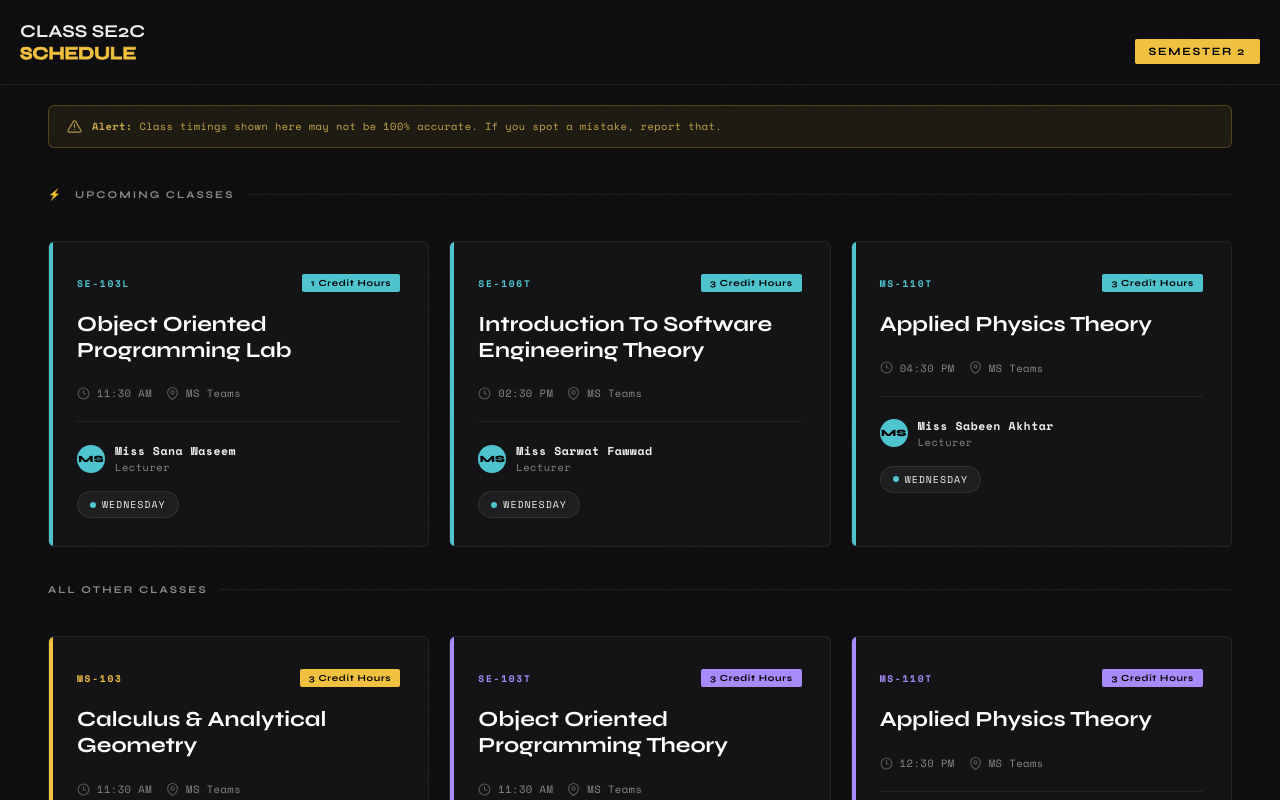
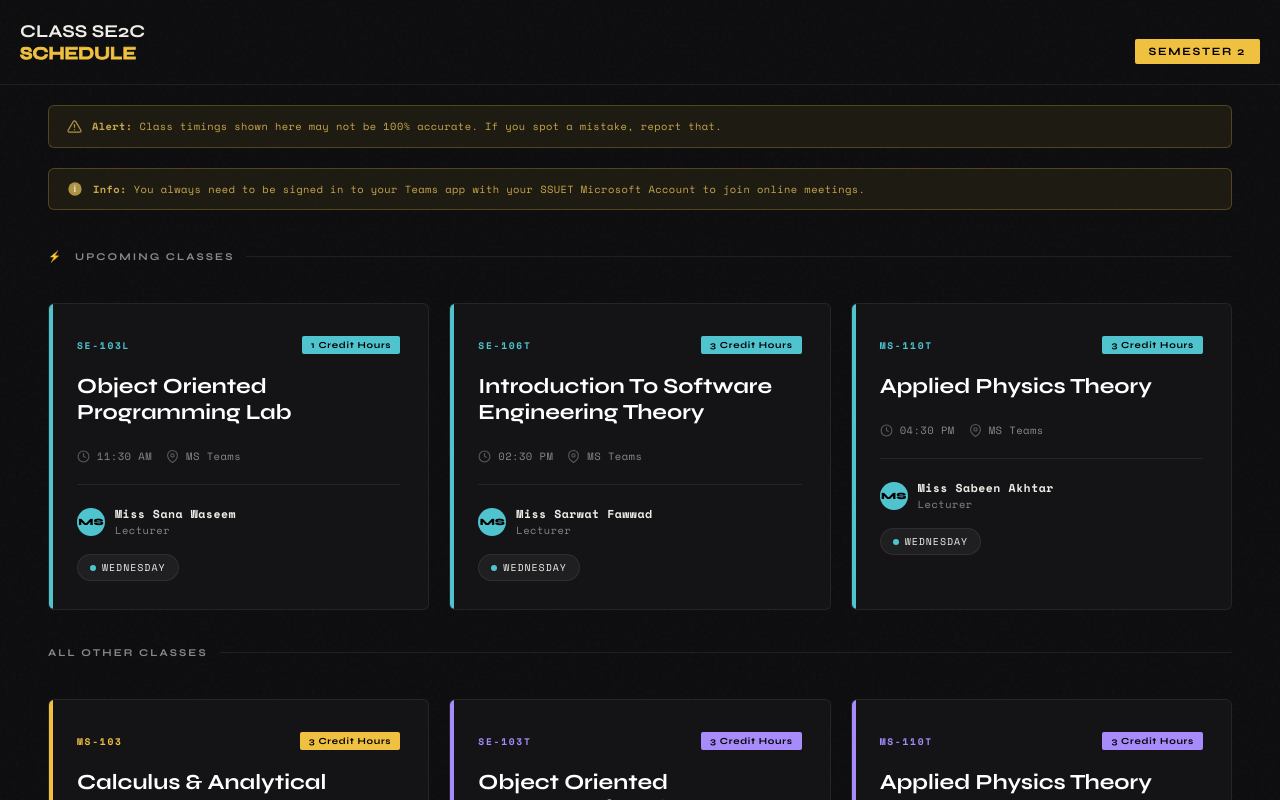
Before and after one commit to syedbilalalam/se-ii-c-timetable, a Next.js app: page / in a window 1280 px wide. Shown: the top 800 px of the page. Built offline with nearby package versions, Linux system fonts and the light colour scheme.

Commit message:
Feat: Info message added

```diff
--- a/app/assets/global.css
+++ b/app/assets/global.css
@@ -593,7 +593,6 @@ footer {
     grid-column: 1 / -1;
 }
 
-
 @media (max-width: 640px) {
     .notice-banner {
         margin: 16px 20px 0;
--- a/app/page.tsx
+++ b/app/page.tsx
@@ -66,6 +66,13 @@ export default function Home() {
                 </svg>
                 <span><strong>Alert:</strong> Class timings shown here may not be 100% accurate. If you spot a mistake, report that.</span>
             </div>
+            <div className="notice-banner">
+                <svg width="16" height="16" viewBox="0 0 24 24" fill="currentColor">
+                    <circle cx="12" cy="12" r="10" />
+                    <text x="12" y="16" textAnchor="middle" fill="white" fontSize="14" fontWeight="bold" fontFamily="serif">i</text>
+                </svg>
+                <span><strong>Info:</strong> You always need to be signed in to your Teams app with your SSUET Microsoft Account to join online meetings.</span>
+            </div>
 
             <main>
                 <div className="grid" id="grid">
```
